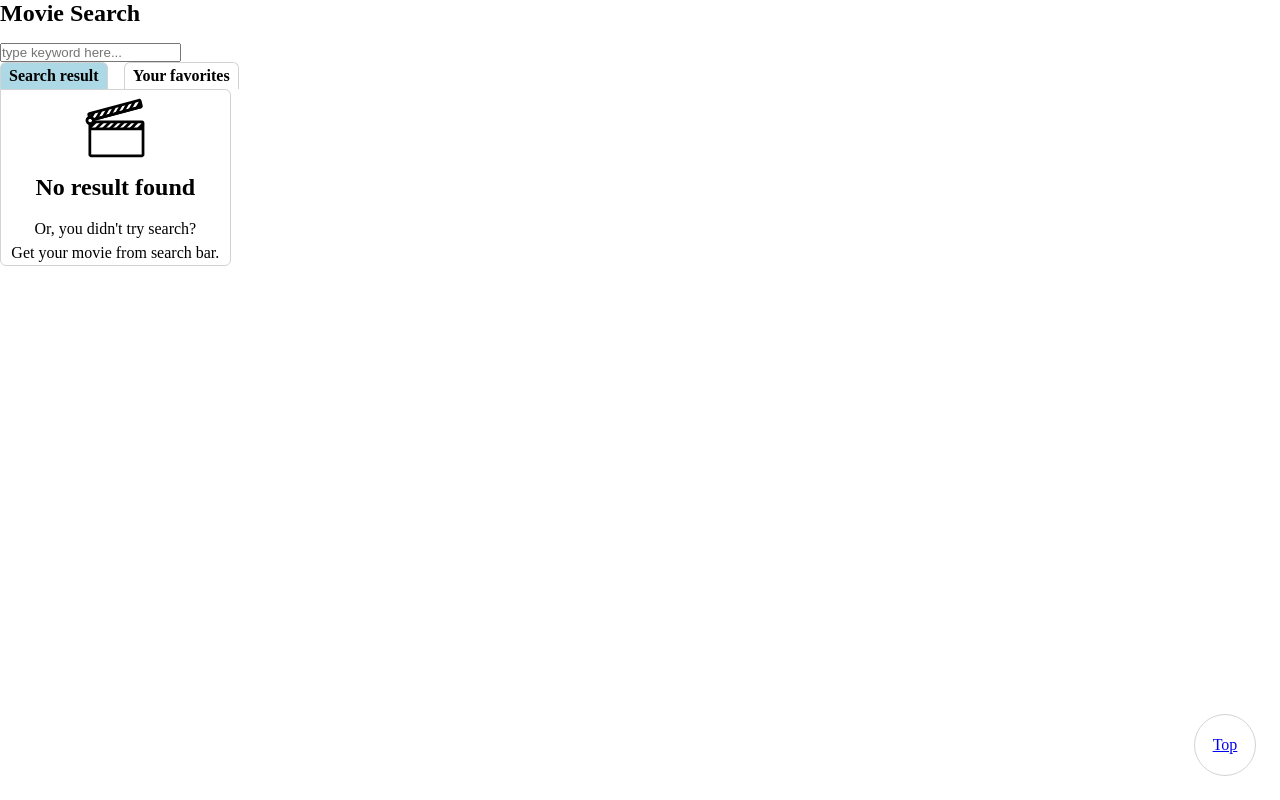
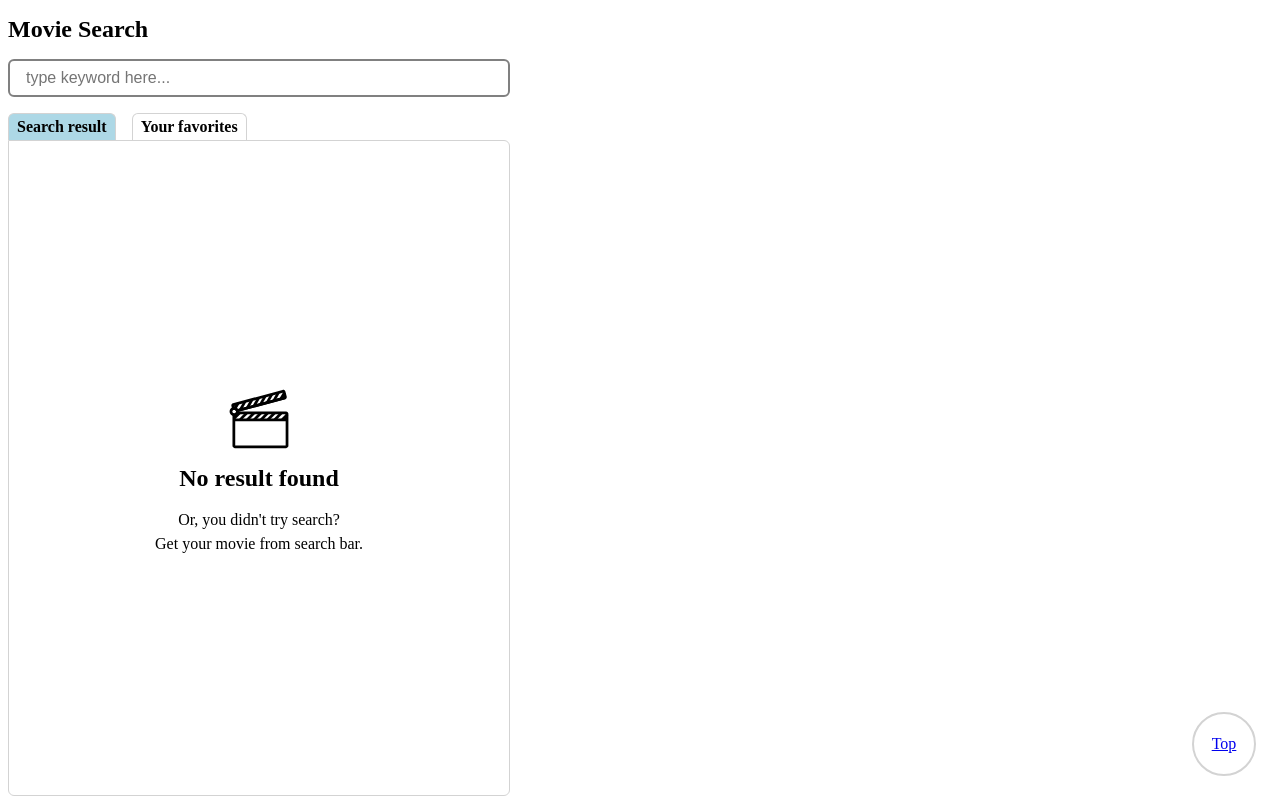
Before and after one commit to private-side-project-org/get_your_movies, a React app: page / in a window 1280 px wide. Built offline with nearby package versions, Linux system fonts and the light colour scheme.

Commit message:
comments on styles, sort out styles

```diff
--- a/src/MovieContent/MovieList/MovieListItem/movieListItem.scss
+++ b/src/MovieContent/MovieList/MovieListItem/movieListItem.scss
@@ -12,17 +12,6 @@
     border-radius: 4px;
     gap: 8px;
 
-    animation-name: moveRight;
-    animation-duration: 0.5s;
-    animation-timing-function: ease-in;
-
-    > p {
-      display: -webkit-box;
-      -webkit-line-clamp: 3;
-      -webkit-box-orient: vertical;
-      overflow: hidden;
-    }
-
     &:hover {
       background-color: lightgray;
       > img {
@@ -32,10 +21,22 @@
       box-shadow: 5px 5px 5px;
     }
 
+    > p {
+      display: -webkit-box;
+      -webkit-line-clamp: 3;
+      -webkit-box-orient: vertical;
+      overflow: hidden;
+    }
+
     > img:not(.moviesListItem-no-image) {
       width: 100%;
       max-width: fit-content;
     }
+
+    // animation
+    animation-name: moveRight;
+    animation-duration: 0.5s;
+    animation-timing-function: ease-in;
   }
 
   &-no-image {
--- a/src/MovieContent/MoviePanel/moviePanel.scss
+++ b/src/MovieContent/MoviePanel/moviePanel.scss
@@ -2,32 +2,13 @@
 
 .moviePanel {
   &-container {
-    overflow: scroll;
     display: flex;
     flex-direction: column;
     padding: 16px;
     position: relative;
     max-width: 710px;
 
-    .moviePanel-image-container {
-      animation-name: moveRight;
-      animation-duration: 0.5s;
-      animation-timing-function: ease-in-out;
-      max-width: 250px;
-      width: 100%;
-      display: flex;
-      flex-direction: column;
-      margin-bottom: 24px;
-
-      > img {
-        border-radius: 6px;
-      }
-
-      @include mq(xl) {
-        margin-right: 24px;
-      }
-    }
-
+    // media queries
     @include mq(md) {
       flex: 2;
       max-width: none;
@@ -39,34 +20,72 @@
       align-items: center;
       background-image: url("assets/image/tv_sample.png");
       animation-name: opacity;
+
+      // animation
       animation-duration: 1s;
       animation-timing-function: cubic-bezier(1, 1, 1, 1);
       background-repeat: no-repeat;
       background-size: 100% 100%;
-      padding: 10% 4% 8% 6%;
-    }
 
-    @include mq(smHeight) {
-      padding: 7% 4% 6% 6%;
+      // for small height(less than 400px height)
+      padding: 7% 4% 6% 7%;
     }
 
     @include mq(xxl) {
       padding-left: 10%;
     }
+
+    @include mq(smHeight) {
+      padding: 10% 4% 8% 6%;
+    }
   }
 
+  &-image-container {
+    height: 100%;
+    width: 100%;
+    animation-name: moveRight;
+    animation-duration: 0.5s;
+    animation-timing-function: ease-in-out;
+    max-width: 250px;
+    display: flex;
+    flex-direction: column;
+    margin-bottom: 24px;
+
+    > img {
+      border-radius: 6px;
+    }
+
+    // media queries
+    @include mq(xl) {
+      margin-right: 24px;
+    }
+
+    @include mq(lgHeight) {
+      justify-content: center;
+    }
+  }
+
+  // wrapper for enable scrolling
   &-scroll-wrapper {
     height: 100%;
     overflow: scroll;
     display: flex;
     flex-direction: column;
 
+    // media queries
     @include mq(xl) {
       flex-direction: row;
       align-items: center;
+
+      // hide scroll bar bigger than xl
+      scrollbar-width: none; /* Firefox */
+      &::-webkit-scrollbar {
+        display: none;
+      }
     }
   }
 
+  // `right-arrow` to go back list(dispaly below 780px)
   &-arrow {
     width: fit-content;
     display: flex;
@@ -77,14 +96,15 @@
     margin-bottom: 16px;
     opacity: 0.6;
 
+    &:hover {
+      opacity: 1;
+    }
+
     > img {
       width: 32px;
     }
 
-    &:hover {
-      opacity: 1;
-    }
-
+    // media queries
     @include mq(md) {
       display: none;
     }
@@ -93,14 +113,20 @@
   &-detail-container {
     display: flex;
     flex-direction: column;
+    height: 100%;
     gap: 16px;
 
     > ul {
       gap: 16px;
     }
 
+    // media queries
     @include mq(xl) {
       width: 40%;
+    }
+
+    @include mq(lgHeight) {
+      justify-content: center;
     }
   }
 
@@ -117,9 +143,11 @@
       background-color: cornflowerblue;
       color: white;
       border: 1px solid cornflowerblue;
+
       &:hover {
         opacity: 0.8;
       }
+
       &:active {
         background-color: white;
         color: lightslategrey;
@@ -130,4 +158,8 @@
       }
     }
   }
+
+  &-genre-wrapper {
+    flex-wrap: wrap;
+  }
 }
--- a/src/MovieContent/movieContent.scss
+++ b/src/MovieContent/movieContent.scss
@@ -1,21 +1,16 @@
 @use "assets/variables" as *;
 
 .moviesContent {
+  // entire screen
   &-container {
     display: flex;
     height: 100vh;
-
     @include mq(md) {
       grid-template-columns: 40% 60%;
     }
-
-    .no-result {
-      display: flex;
-      justify-content: center;
-      align-items: center;
-    }
   }
 
+  // no result(both search and favorite)
   &-no-result {
     display: flex;
     flex-direction: column;
@@ -28,15 +23,19 @@
     }
   }
 
+  // list tab
   &-tabs {
     display: flex;
     gap: 16px;
+    margin-right: 8px;
+
     > h4 {
       border: 1px solid lightgray;
       padding: 4px 8px;
       border-radius: 6px 6px 0px 0px;
       border-bottom: none;
       cursor: pointer;
+
       &:hover {
         opacity: 0.6;
       }
@@ -45,14 +44,10 @@
     .active {
       background-color: lightblue;
     }
-
-    .disabled {
-      opacity: 0.6;
-      cursor: not-allowed;
-    }
   }
 
-  &-left-panel {
+  // left panel container
+  &-left-panel-container {
     display: flex;
     flex-direction: column;
     position: relative;
@@ -61,6 +56,12 @@
     overflow: scroll;
     flex: 1;
 
+    @include mq(md) {
+      flex: 1;
+      max-width: 510px;
+    }
+
+    // not display below 768px
     &.movie-selected {
       flex: 0;
       @include mq(md) {
@@ -68,22 +69,19 @@
       }
     }
 
-    @include mq(md) {
-      flex: 1;
-      max-width: 510px;
-    }
-
+    // search bar
     > input {
       line-height: 16px;
       font-size: 16px;
       padding: 8px 16px;
       border-radius: 6px;
-      border: 1px solid gray;
+      border: 2px solid gray;
       margin-bottom: 16px;
       margin-right: 8px;
     }
   }
 
+  // list wrapper
   &-list-wrapper {
     border: 1px solid lightgray;
     flex: 1;
@@ -92,8 +90,15 @@
     overflow: scroll;
     scroll-behavior: smooth;
     margin-right: 8px;
+
+    &.no-result {
+      display: flex;
+      justify-content: center;
+      align-items: center;
+    }
   }
 
+  // anchor
   &-anchor-to-top {
     display: flex;
     align-items: center;
@@ -104,7 +109,7 @@
     bottom: 24px;
     width: 60px;
     height: 60px;
-    border: 1px solid lightgray;
+    border: 2px solid lightgray;
     border-radius: 50px;
     background-color: white;
 
```
